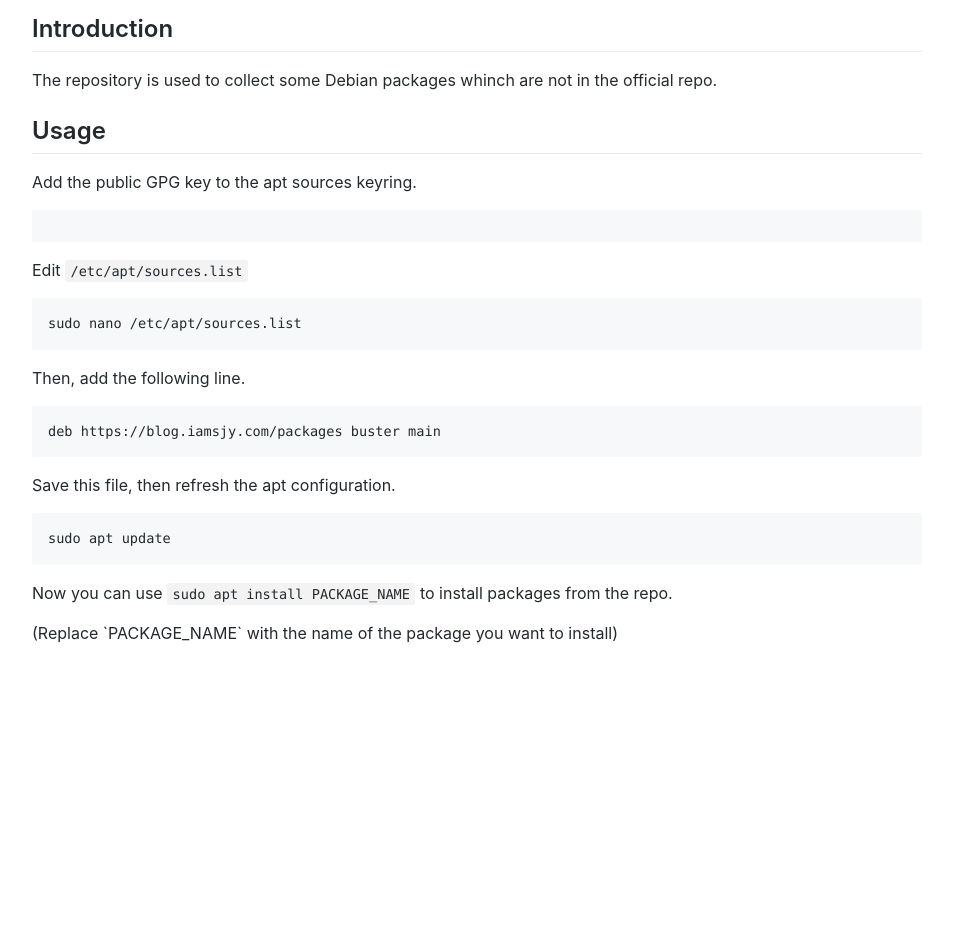
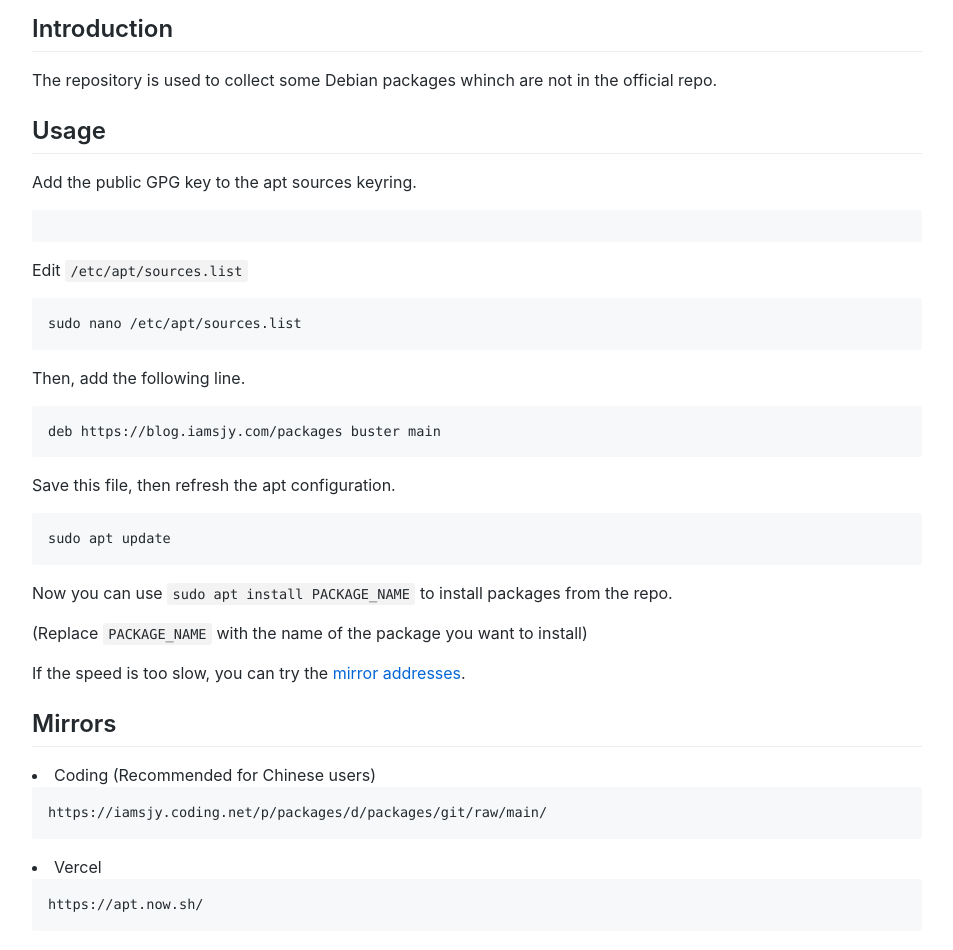
Before and after one commit to hmsjy2017/packages, a plain HTML site: page index.html in a window 1280 px wide. Shown: the part 114-1064 px from the top of the page, without its empty margins (163-1116 px from the left). Before the commit the page ends 812 px from the top, so only its background shows below. Drawn offline with Linux system fonts and the light colour scheme.

Commit message:
Update index.html

```diff
--- a/index.html
+++ b/index.html
@@ -35,6 +35,12 @@
 	<pre lang="no-highlight"><code>sudo apt update</code></pre>
 
 	<p>Now you can use <code>sudo apt install PACKAGE_NAME</code> to install packages from the repo.</p>
-        <p>(Replace `PACKAGE_NAME` with the name of the package you want to install)</p>
+        <p>(Replace <code>PACKAGE_NAME</code> with the name of the package you want to install)</p>
+        <p>If the speed is too slow, you can try the <a href="#mirrors">mirror addresses</a>.</p>
 
+        <h2>Mirrors</h2>
+        <li>Coding (Recommended for Chinese users)</li>
+        <pre lang="no-highlight"><code>https://iamsjy.coding.net/p/packages/d/packages/git/raw/main/</code></pre>
+        <li>Vercel</li>
+        <pre lang="no-highlight"><code>https://apt.now.sh/</code></pre>
 </article>
```
